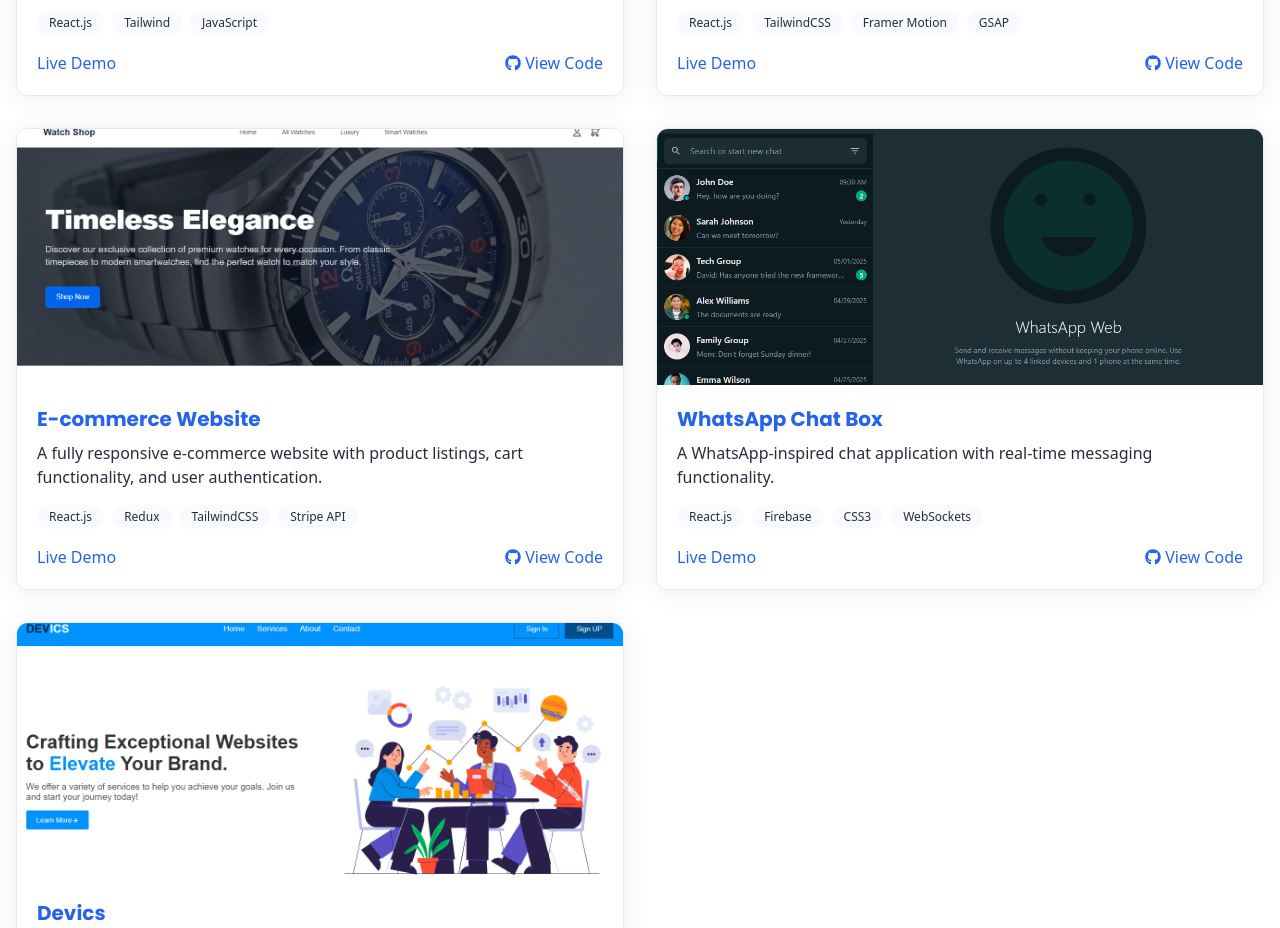
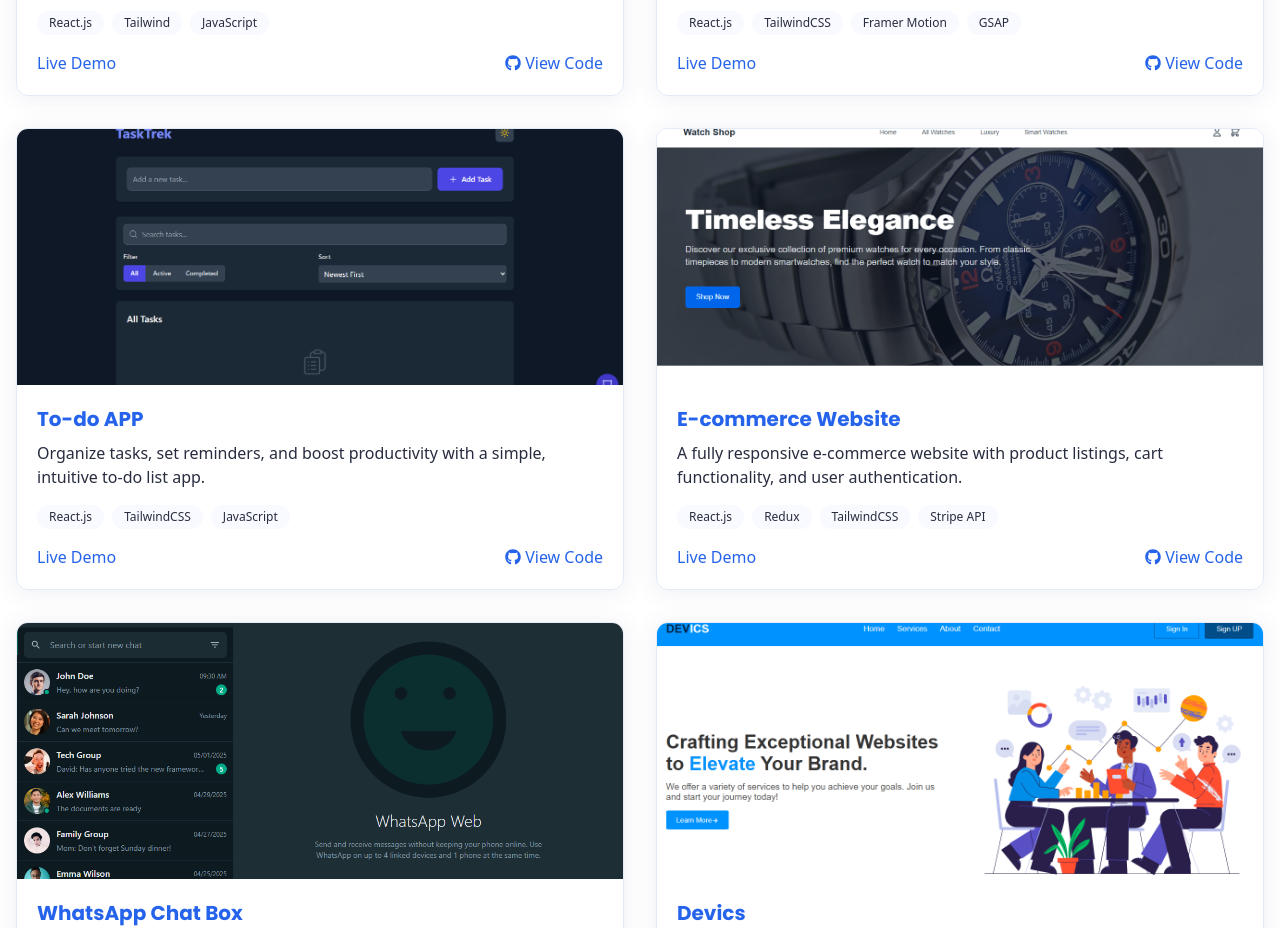
Before and after one commit to HamzaXCodes/Hamzaarif-portfolio, a React (Vite) app: page / in a window 1280 px wide. Shown: the part 4620-5548 px from the top of the page. Built offline with nearby package versions, Linux system fonts and the light colour scheme; the HTML template or start-up script is replaced by a standard one.

Commit message:
Update Project

```diff
--- a/src/components/Projects/Projects.jsx
+++ b/src/components/Projects/Projects.jsx
@@ -24,6 +24,16 @@ const Projects = () => {
       technologies: ["React.js", "TailwindCSS", "Framer Motion", "GSAP"],
       demoUrl: "https://100xelevate.vercel.app/",
       githubUrl: "https://github.com/HamzaXCodes/100xelevate",
+    },
+    {
+      id: "to-do",
+      title: "To-do APP",
+      description:
+        "Organize tasks, set reminders, and boost productivity with a simple, intuitive to-do list app.",
+      image: "/todo.png",
+      technologies: ["React.js", "TailwindCSS", "JavaScript"],
+      demoUrl: "https://to-do-app-work.vercel.app/",
+      githubUrl: "https://github.com/HamzaXCodes/To-do-App",
     },
     {
       id: "ecommerce",
```
Also changed, not shown: public/todo.png (added).
